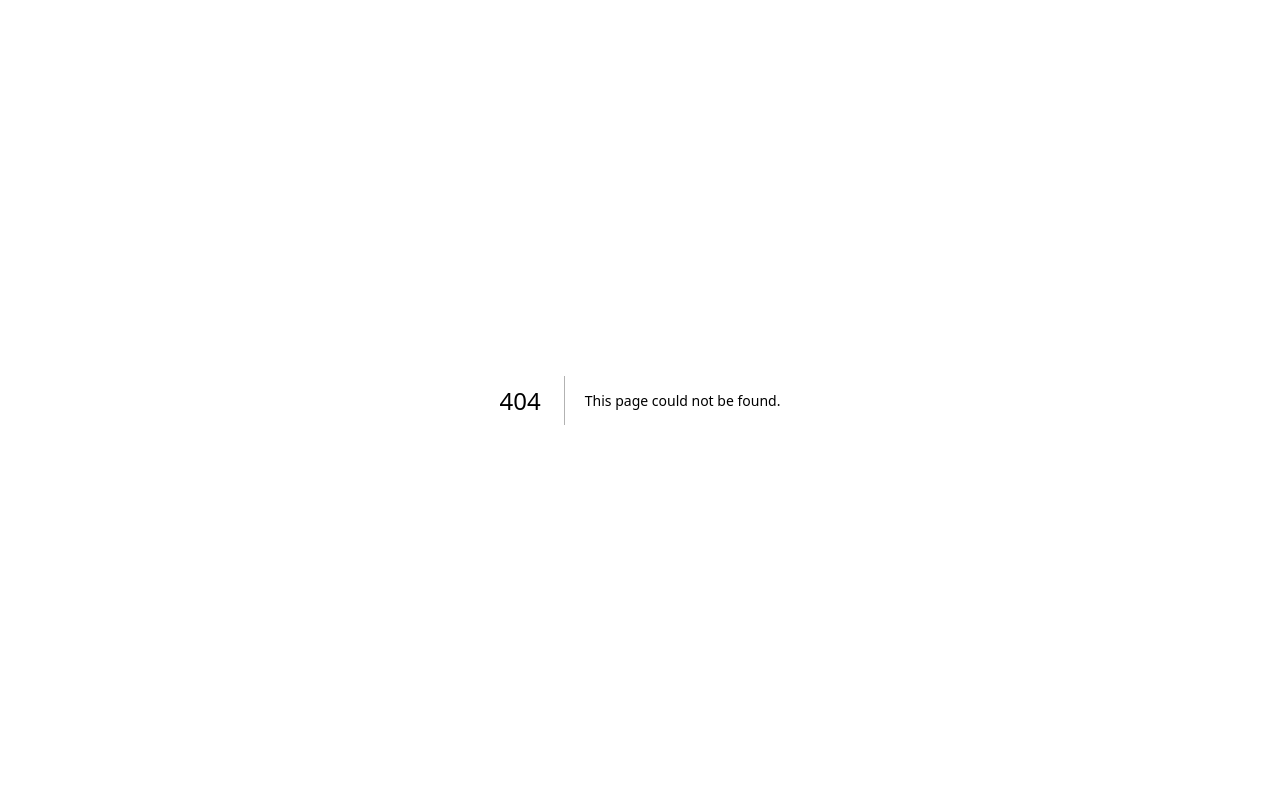
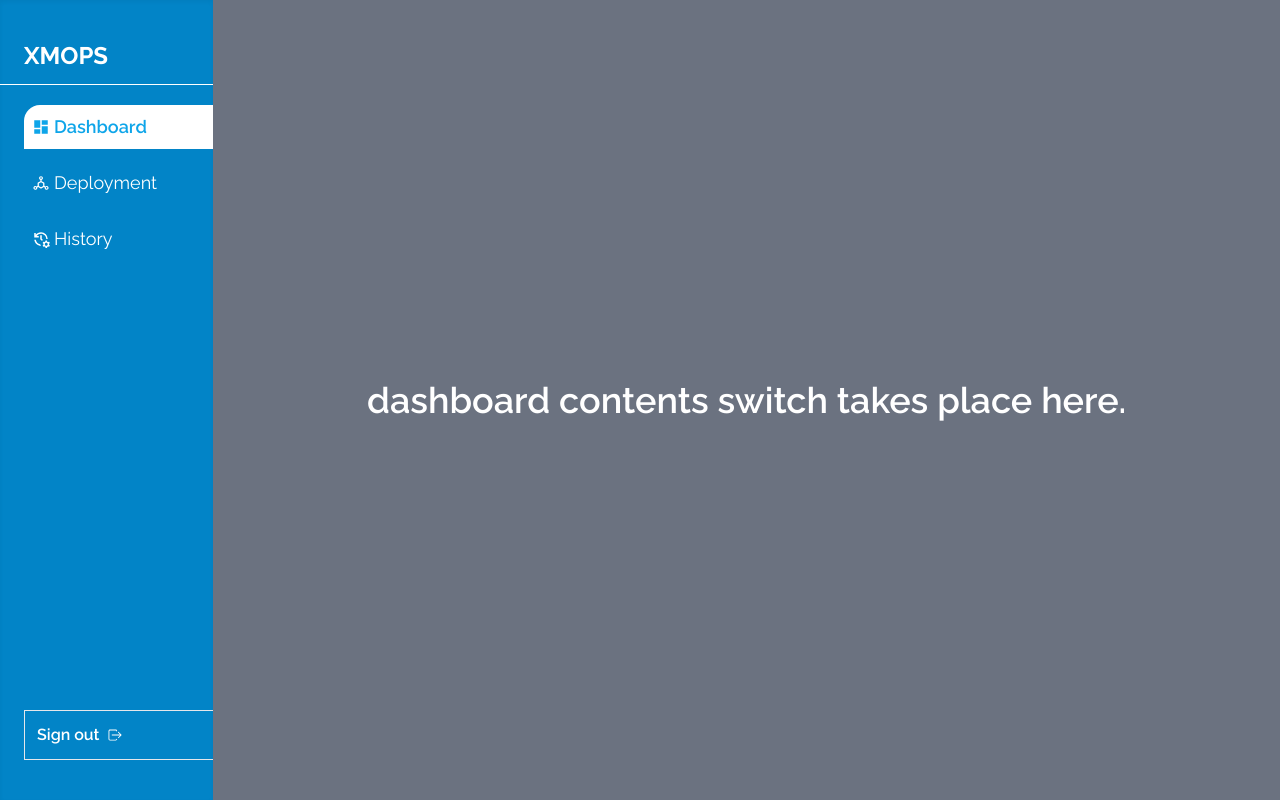
Before and after one commit to ashimmaharjan/XMOP_Accelerate, a Next.js app: page /dashboard in a window 1280 px wide. Before the commit this address had no page. Built offline with nearby package versions, Linux system fonts and the light colour scheme.

Commit message:
Nav drawer and dashboard layout created

```diff
--- a/app/auth/login/page.jsx
+++ b/app/auth/login/page.jsx
@@ -15,7 +15,7 @@ const Login = () => {
         <div className="w-auto h-auto relative bg-zinc-50 p-12 rounded-2xl border-2 border-gray-300 shadow-lg">
           <XmopsLogo />
 
-          <h2 className="font-extrabold text-4xl text-sky-700 flex items-center gap-1">
+          <h2 className="font-bold text-4xl text-sky-700 flex items-center gap-1">
             Welcome Back
             <Lottie
               animationData={handWaveAnimation}
@@ -55,14 +55,14 @@ const Login = () => {
 
           <Divider />
 
-          <p className="text-gray-500 flex">
-            Don&apos;t have an account?
+          <div className="flex">
+            <span className="text-gray-500">Don&apos;t have an account?</span>
             <Link href="/auth/signup" className="font-bold ml-1 text-sky-500">
-              <p className="flex hover:transform hover:-translate-y-1 transition-all duration-300 ease-in-out">
+              <p className="hover:transform hover:-translate-y-1 hover:underline transition-all duration-300 ease-in-out">
                 Create now.
               </p>
             </Link>
-          </p>
+          </div>
         </div>
       </section>
     </main>
--- a/app/auth/signup/page.jsx
+++ b/app/auth/signup/page.jsx
@@ -10,7 +10,7 @@ const SignUp = () => {
       <div className="w-auto h-auto relative bg-zinc-50 p-12 rounded-2xl border-2 border-gray-300 shadow-lg">
         <XmopsLogo />
 
-        <h2 className="font-extrabold tracking-wide text-4xl text-sky-700 flex items-center gap-3">
+        <h2 className="font-bold tracking-wide text-4xl text-sky-700 flex items-center gap-3">
           Create an account
           <FaFlag className="text-[35px] text-sky-700" />
         </h2>
@@ -48,14 +48,14 @@ const SignUp = () => {
 
         <Divider />
 
-        <p className="text-gray-500 flex">
-          Already have an account?
+        <div className="flex">
+          <span className="text-gray-500">Already have an account?</span>
           <Link href="/auth/login" className="font-bold ml-1 text-sky-500">
-            <p className="flex hover:transform hover:-translate-y-1 transition-all duration-300 ease-in-out">
+            <p className="hover:transform hover:-translate-y-1 hover:underline transition-all duration-300 ease-in-out">
               Login.
             </p>
           </Link>
-        </p>
+        </div>
       </div>
     </section>
   );
--- a/app/components/InputFields.jsx
+++ b/app/components/InputFields.jsx
@@ -8,6 +8,7 @@ const InputFields = ({ label, inputType, placeholder }) => {
         type={inputType}
         className="rounded-md shadow-sm h-10 pl-2 border text-gray-600 border-sky-400 focus:outline-none focus:ring-1 focus:ring-sky-500"
         placeholder={placeholder}
+        required
       />
     </div>
   );
--- a/app/components/NavDrawer.jsx
+++ b/app/components/NavDrawer.jsx
@@ -1,11 +1,70 @@
+"use client";
+
+import Link from "next/link";
+import { MdDashboard, MdManageHistory } from "react-icons/md";
+import { AiOutlineDeploymentUnit } from "react-icons/ai";
+import { IoIosLogOut } from "react-icons/io";
+import { useState } from "react";
+
 const NavDrawer = () => {
-    return (
-        <main>
-            <div>
-                <h2>This is going to be the navigation drawer.</h2>
-            </div>
-        </main>
-     );
-}
+  const [activeLink, setActiveLink] = useState("Dashboard");
+  const NavLinks = [
+    {
+      id: 1,
+      label: "Dashboard",
+      link: "/dashboard",
+      active: true,
+      icon: <MdDashboard />,
+    },
+    {
+      id: 2,
+      label: "Deployment",
+      link: "/deployment",
+      active: false,
+      icon: <AiOutlineDeploymentUnit />,
+    },
+    {
+      id: 3,
+      label: "History",
+      link: "/history",
+      active: false,
+      icon: <MdManageHistory />,
+    },
+  ];
+
+  const handleLinkClick = (link) => {
+    setActiveLink(link);
+  };
+
+  return (
+    <div className="w-full h-full bg-sky-600 shadow-inner flex flex-col py-10 overflow-hidden">
+      <h2 className="text-2xl font-bold text-white pl-6">XMOPS</h2>
+      <div className="w-full h-[1px] bg-white mt-3"></div>
+
+      <div className="flex flex-col gap-3 mt-5 pl-6">
+        {NavLinks.map((navLink) => (
+          <Link
+            key={navLink.id}
+            href=""
+            className={`text-lg flex items-center p-2 w-full rounded-tl-2xl gap-1 hover:translate-x-3 transition-all duration-300 ease-in-out ${
+              activeLink === navLink.label
+                ? "bg-white text-sky-500 font-semibold"
+                : "text-white"
+            }`}
+            onClick={() => handleLinkClick(navLink.label)}
+          >
+            {navLink.icon}
+            <p>{navLink.label}</p>
+          </Link>
+        ))}
+      </div>
+
+      <button className="flex gap-2 p-3 ml-6 items-center mt-auto font-semibold border border-r-0 text-white hover:shadow-xl hover:border-2 hover:border-r-0 hover:bg-red-600 transition-colors ease-in-out">
+        Sign out
+        <IoIosLogOut />
+      </button>
+    </div>
+  );
+};
 
 export default NavDrawer;
--- a/app/components/XmopsLogo.jsx
+++ b/app/components/XmopsLogo.jsx
@@ -2,7 +2,7 @@ import { FaXmark } from "react-icons/fa6";
 
 const XmopsLogo = () => {
   return (
-    <div className="w-32 h-12 absolute right-6 top-[-25px] shadow-md flex justify-center items-center text-white bg-gradient-to-br from-[#00B0B7] to-[#05CEA1] rounded-full">
+    <div className="w-32 h-12 absolute right-6 top-[-25px] shadow-md flex justify-center items-center text-white bg-gradient-to-br from-[#00B0B7] to-[#05CEA1] rounded-full hover:transform hover:scale-110 transition-all duration-300 ease-in-out cursor-pointer">
       <FaXmark className="text-3xl" />
       <span className="font-light ml-[-5px] mt-1">MOPS</span>
     </div>
--- /dev/null
+++ b/app/dashboard/page.jsx
@@ -0,0 +1,21 @@
+import NavDrawer from "@/app/components/NavDrawer";
+
+const Dashboard = () => {
+  return (
+    <section>
+      <div className="w-full h-screen grid grid-cols-12">
+        <div className="hidden md:block md:col-span-3 lg:col-span-2">
+          <NavDrawer />
+        </div>
+
+        <div className="col-span-12 md:col-span-9 lg:col-span-10 bg-gray-500 flex justify-center items-center">
+          <h2 className="text-4xl text-white text-center font-semibold">
+            dashboard contents switch takes place here.
+          </h2>
+        </div>
+      </div>
+    </section>
+  );
+};
+
+export default Dashboard;
--- a/app/globals.css
+++ b/app/globals.css
@@ -2,6 +2,7 @@
 @tailwind components;
 @tailwind utilities;
 
+
 body {
   background: #e2e8f0;
 }
```
